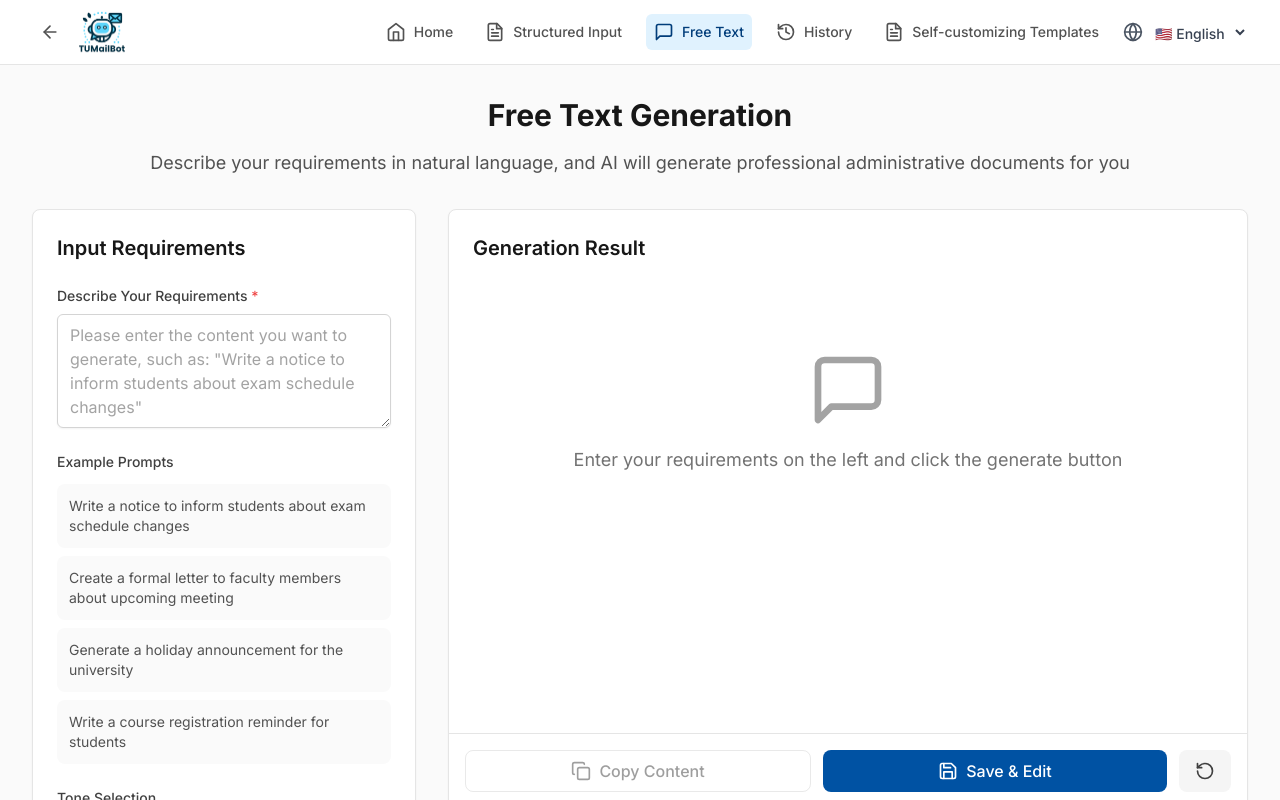
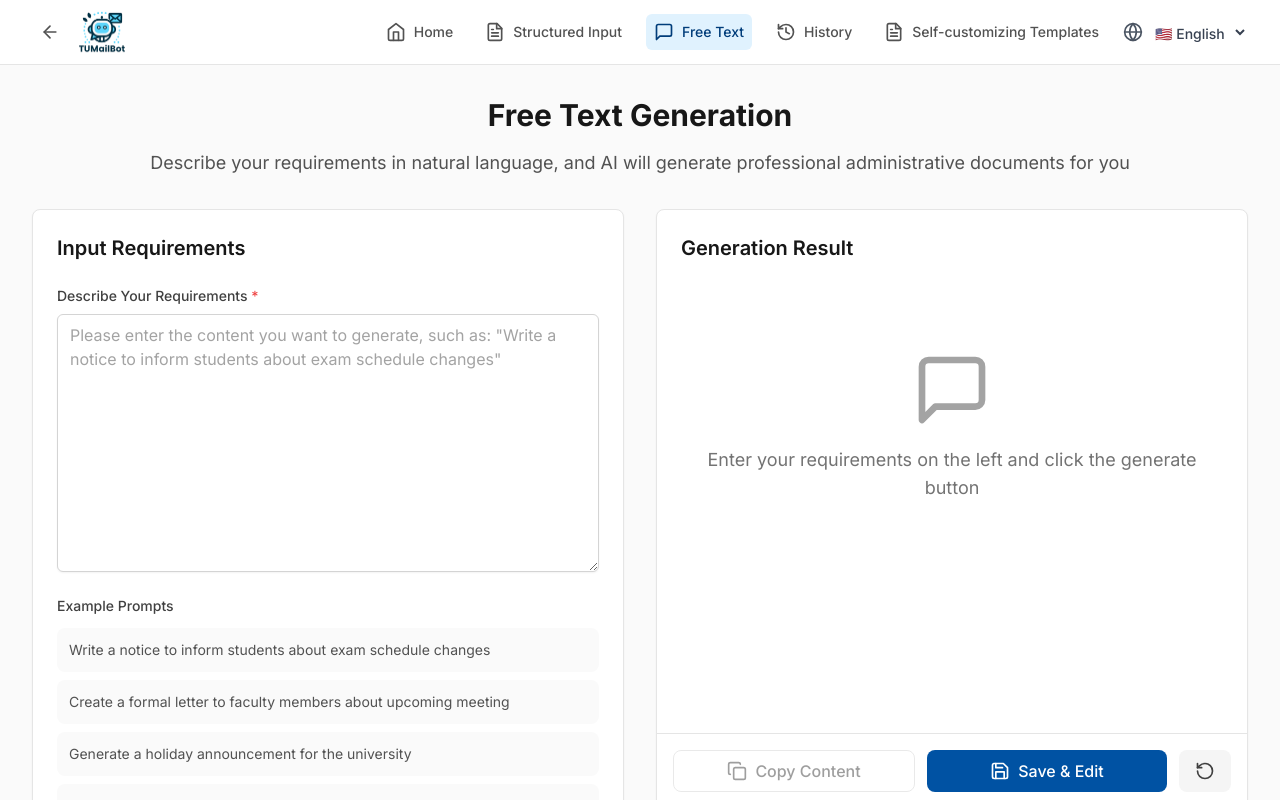
Before and after one commit to StephenZhaoyi/TUM_Assistants, a React (Vite) app in the folder frontend/: page /free-prompt in a window 1280 px wide. Shown: the top 800 px of the page. Built offline with nearby package versions, Linux system fonts and the light colour scheme.

Commit message:
Enlarge the free-text input interface.

```diff
--- a/frontend/src/pages/FreePromptInput.jsx
+++ b/frontend/src/pages/FreePromptInput.jsx
@@ -144,7 +144,7 @@ const FreePromptInput = () => {
         </p>
       </div>
 
-      <div className="grid grid-cols-1 lg:grid-cols-3 gap-8">
+      <div className="grid grid-cols-1 lg:grid-cols-2 gap-8">
         {/* Input Section */}
         <div className="lg:col-span-1">
           <div className="card p-6">
@@ -162,8 +162,8 @@ const FreePromptInput = () => {
                   value={prompt}
                   onChange={(e) => setPrompt(e.target.value)}
                   placeholder={t('freePrompt.form.placeholder')}
-                  className="textarea w-full"
-                  rows={4}
+                  className="textarea w-full min-h-[160px]"
+                  rows={10}
                 />
               </div>
 
@@ -224,7 +224,7 @@ const FreePromptInput = () => {
         </div>
 
         {/* Output Section */}
-        <div className="lg:col-span-2">
+        <div className="lg:col-span-1">
           <div className="card p-0 flex flex-col h-[600px] min-h-[400px]">
             {/* Content area */}
             <div className="p-6 flex-1 overflow-auto">
```
